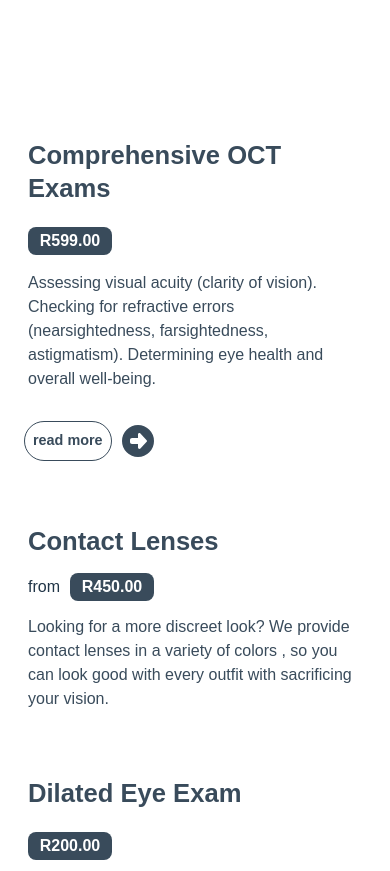
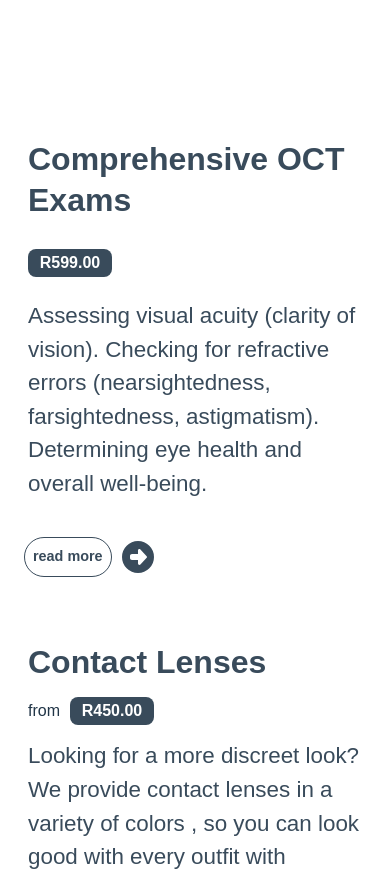
Before and after one commit to AustinMaturure/sylkamohle, a React (Vite) app in the folder sylkemohle/: page / in a window 390 px wide. Shown: the part 900-1771 px from the top of the page. Built offline with nearby package versions, Linux system fonts and the light colour scheme; a web font is replaced by a local one.

Commit message:
improved font legibility on mobile

```diff
--- a/sylkemohle/src/Hero.css
+++ b/sylkemohle/src/Hero.css
@@ -687,7 +687,12 @@ transition: opacity 1.5s ease-in ;
     justify-content: flex-start;
     padding-left: 1rem;
   }
-
+  .service-title{
+    font-size: 2rem;
+  }
+  .service-description{
+    font-size: 1.4rem;
+  }
   .spectacle-section{
     background-size: cover;
     background-repeat: no-repeat;
--- a/sylkemohle/src/SpectacleCarousel.jsx
+++ b/sylkemohle/src/SpectacleCarousel.jsx
@@ -52,7 +52,7 @@ const SpectacleCarousel = () => {
   const presDRef = useElementInView('#pers-desc-disc');
 
   return (
-    <section className="spectacle-section" style={{ backgroundImage: `url(${eyeImage})` }}>
+    <section className="spectacle-section"  style={{ backgroundImage: `url(${eyeImage})` }}>
       <>
         <h1 className="pers-header" ref={persHRef}>
           Need A Prescription?
@@ -77,7 +77,7 @@ const SpectacleCarousel = () => {
           <div className="carousel-inner">
 
             {logos.map((logo, index) => (
-              <img key={index} src={logo} className={`Logo-img ${index + 1}`} alt={`Logo-img ${index + 1}`} />
+              <img key={index} src={logo} loading='lazy' className={`Logo-img ${index + 1}`} alt={`Logo-img ${index + 1}`} />
             ))}
           </div>
           <div className="carousel-inner">
```
